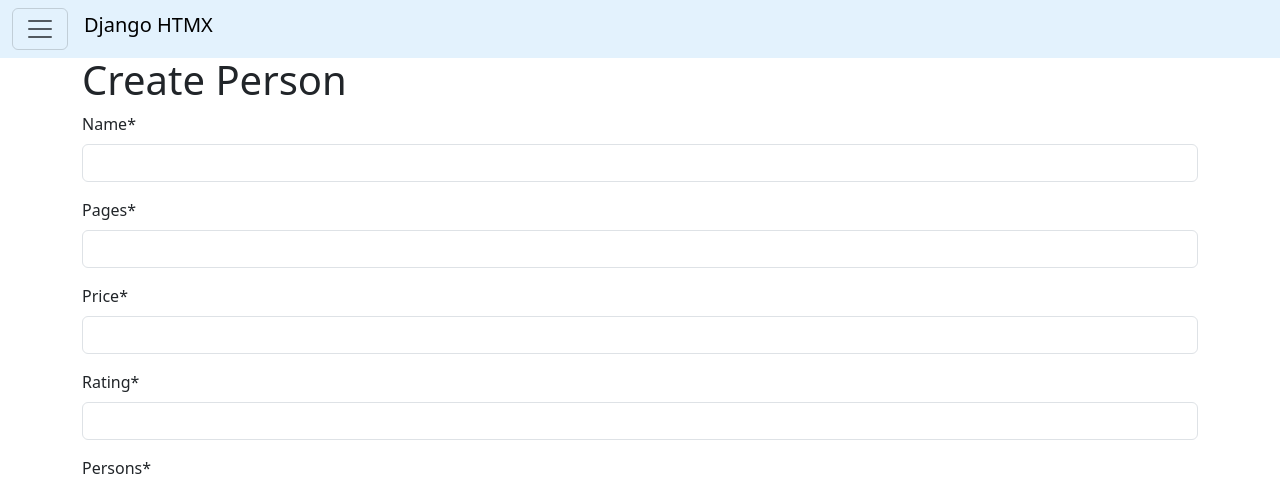
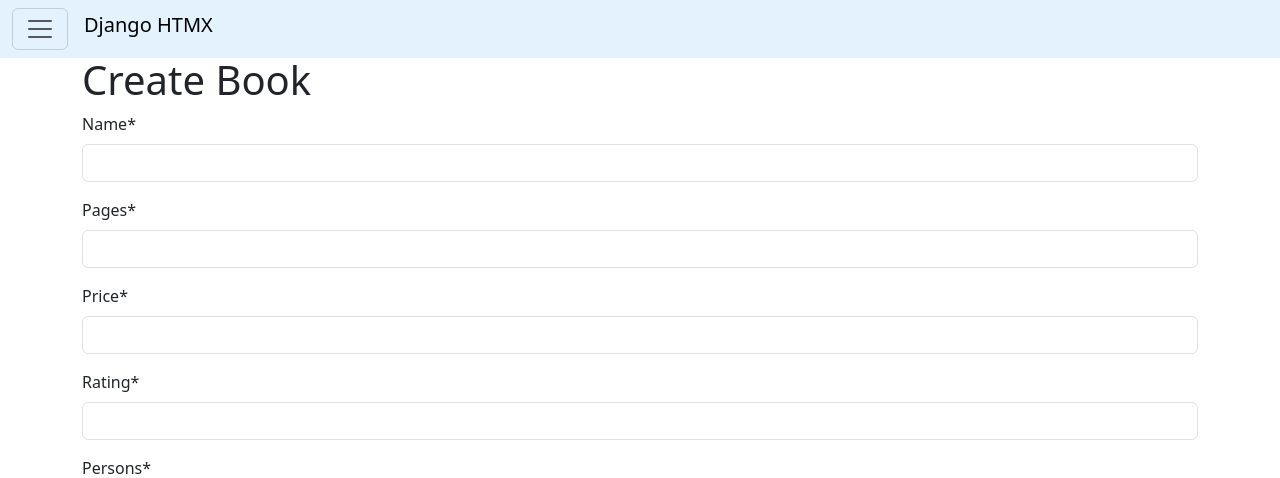
Before and after one commit to bhautik-jivani/django-htmx-project, a Django app: page /book/create/ in a window 1280 px wide. Shown: the top 478 px of the page. Run offline with Django 5.2, Linux system fonts and the light colour scheme; data that the repository does not hold is empty; some libraries are stand-ins or nearby versions.

Commit message:
Fix issue in create book and update book and added more fields in book list table

```diff
--- a/myapp/forms/book.py
+++ b/myapp/forms/book.py
@@ -19,6 +19,9 @@ class BookForm(forms.ModelForm):
     class Meta:
         model = Book
         fields = ['id', 'name', 'pages', 'price', 'rating', 'persons', 'publisher', 'pubdate']
+        widgets = {
+            'pubdate': forms.DateInput(attrs={'type': 'date'})
+        }
 
     def __init__(self, *args, **kwargs):
         super().__init__(*args, **kwargs)
--- a/myapp/views/book.py
+++ b/myapp/views/book.py
@@ -37,21 +37,14 @@ class BookCreateView(CreateView):
         context = self.get_context_data()
         try:
             print("Form data:", form.cleaned_data)  # Debug print
-            person_formset = context['person_formset']
             response = super().form_valid(form)
             print("Response:", response)  # Debug print
-            if person_formset.is_valid():
-                person_formset.instance = self.object
-                person_formset.save()
-            else:
-                self.object.delete()
-                messages.error(self.request, 'Person creation failed!')
-                return self.form_invalid(form)
-            messages.success(self.request, 'Person created successfully!')
+
+            messages.success(self.request, 'Book created successfully!')
             return response
         except Exception as e:
             print("Error:", str(e))  # Debug print
-            messages.error(self.request, f'Error creating person: {str(e)}')
+            messages.error(self.request, f'Error creating book: {str(e)}')
             return self.form_invalid(form)
 
     def form_invalid(self, form):
@@ -78,11 +71,11 @@ class BookUpdateView(UpdateView):
             print("Form data:", form.cleaned_data)  # Debug print
             response = super().form_valid(form)
             print("Response:", response)  # Debug print
-            messages.success(self.request, 'Publisher created successfully!')
+            messages.success(self.request, 'Book updated successfully!')
             return response
         except Exception as e:
             print("Error:", str(e))  # Debug print
-            messages.error(self.request, f'Error creating publisher: {str(e)}')
+            messages.error(self.request, f'Error creating book: {str(e)}')
             return self.form_invalid(form)
 
     def form_invalid(self, form):
--- a/templates/myapp/book/create_form.html
+++ b/templates/myapp/book/create_form.html
@@ -2,11 +2,11 @@
 {% load crispy_forms_tags %}
 
 {% block title %}
-Create Person
+Create Book
 {% endblock %}
 
 {% block content %}
-<h1>Create Person</h1>
+<h1>Create Book</h1>
 
 {% if messages %}
 <div class="messages">
```
Also changed, not shown: templates/myapp/book/index.html (+10 -0 lines).
